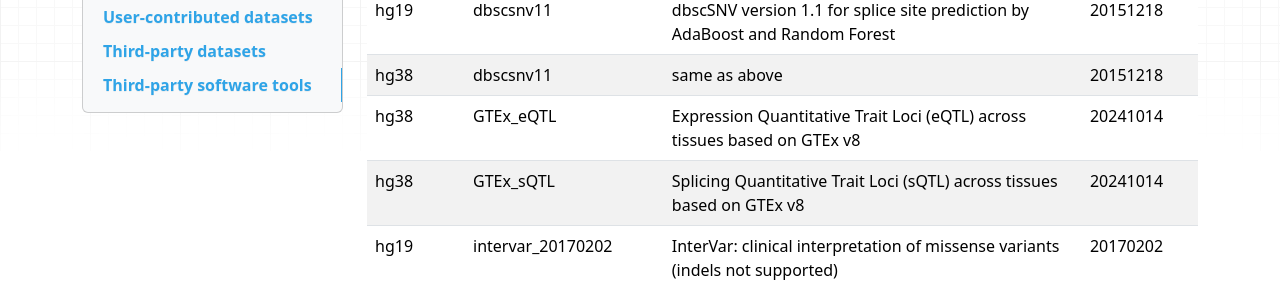
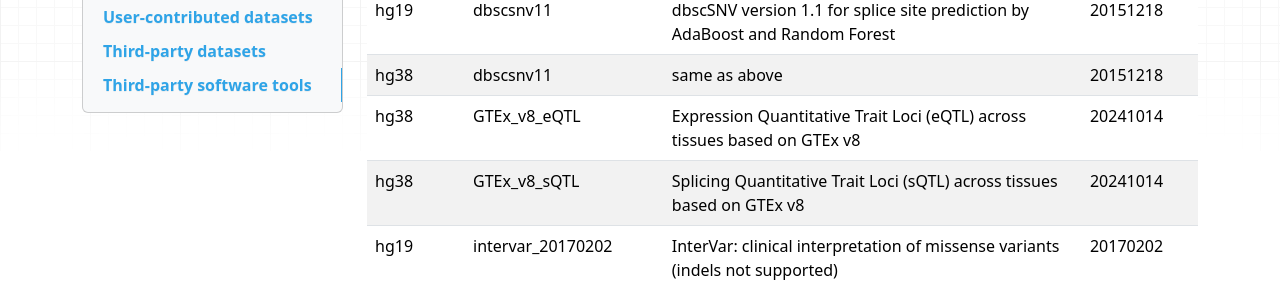
Before and after one commit to WGLab/doc-ANNOVAR, an MkDocs documentation site: the page built from docs/user-guide/download.md, in a window 1280 px wide and 900 px high, scrolled down 3848 px. Shown: the part 155-443 px from the top of the window. Built offline with MkDocs 1.6.1, drawn with Linux system fonts in a browser that asks for light colours; nearby versions of some CDN libraries; comment, search, counter and statistics services are not loaded.

```diff
--- a/docs/user-guide/download.md
+++ b/docs/user-guide/download.md
@@ -84,8 +84,8 @@ NOTE: several whole-genome databases (cadd, cadd13, fathmm, dann, eigen, gerp++,
 | hg38 | dbnsfp42c | same as above | 20240525 |
 | hg19 | dbscsnv11 | dbscSNV version 1.1 for splice site prediction by AdaBoost and Random Forest | 20151218 |
 | hg38 | dbscsnv11 | same as above | 20151218 |
-| hg38 | GTEx_eQTL | Expression Quantitative Trait Loci (eQTL) across tissues based on GTEx v8 | 20241014 |
-| hg38 | GTEx_sQTL | Splicing Quantitative Trait Loci (sQTL) across tissues based on GTEx v8 | 20241014 |
+| hg38 | GTEx_v8_eQTL | Expression Quantitative Trait Loci (eQTL) across tissues based on GTEx v8 | 20241014 |
+| hg38 | GTEx_v8_sQTL | Splicing Quantitative Trait Loci (sQTL) across tissues based on GTEx v8 | 20241014 |
 | hg19 | intervar_20170202 | InterVar: clinical interpretation of missense variants (indels not supported)| 20170202 |
 | hg19 | intervar_20180118 | InterVar: clinical interpretation of missense variants (indels not supported) | 20180325 |
 | hg38 | intervar_20180118 | InterVar: clinical interpretation of missense variants (indels not supported)| 20180325 |
```
